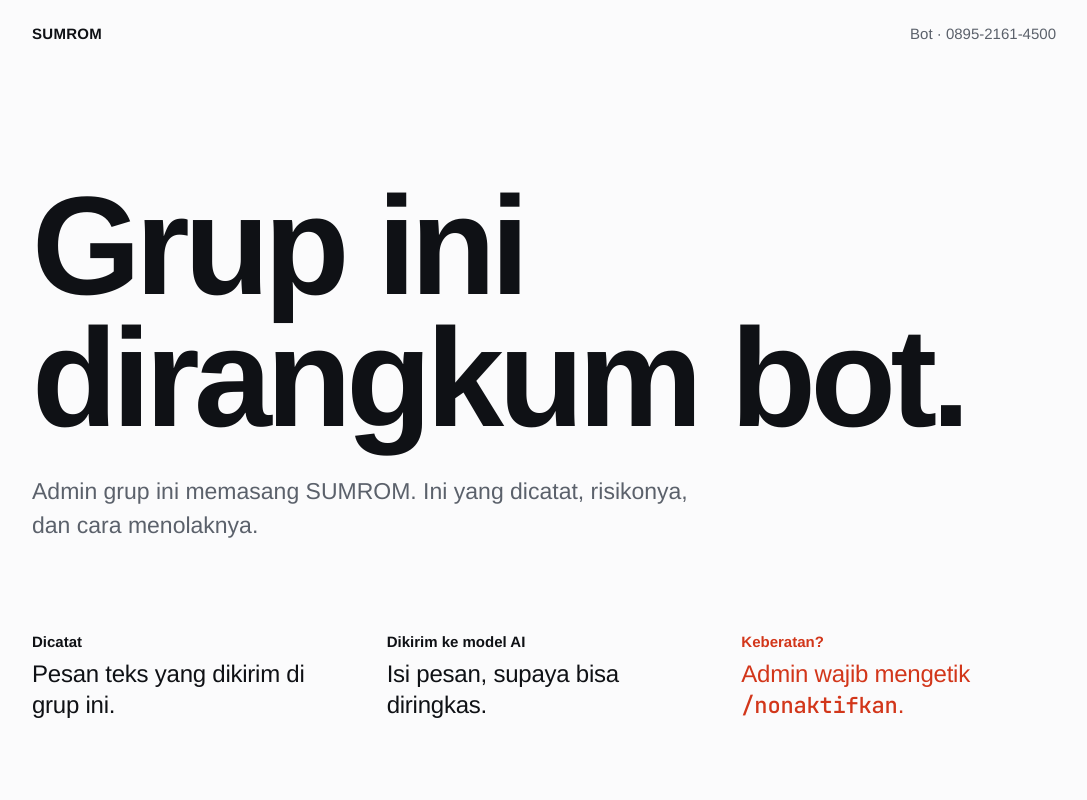
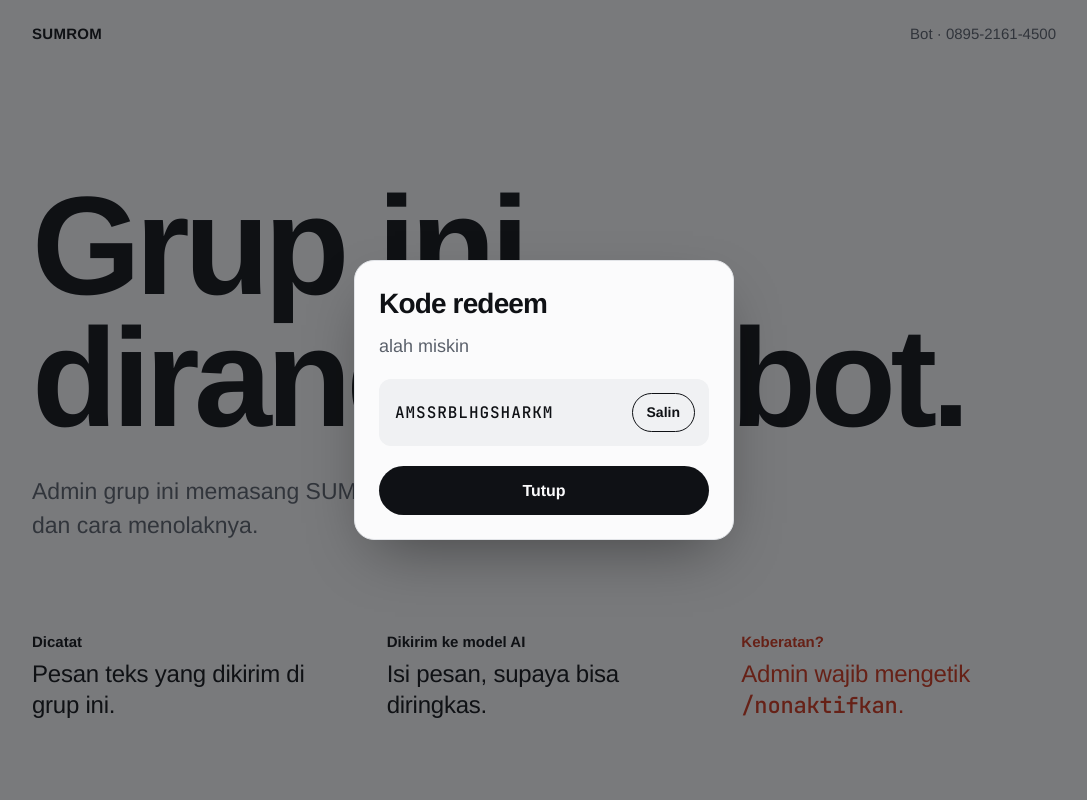
Before and after one commit to NovalRizkyy24/AI-Agent---SUMRO, an Astro site in the folder landing/: page / in a window 1280 px wide. Shown: the top 800 px of the page, without its empty margins (96-1183 px from the left). Built offline with nearby package versions, Linux system fonts and the light colour scheme; Astro itself is replaced by a stand-in of ours.

Commit message:
Landing page: pop-up kode redeem saat kunjungan pertama

```diff
--- a/landing/src/pages/index.astro
+++ b/landing/src/pages/index.astro
@@ -210,5 +210,54 @@
         <span>Halaman ini dibagikan oleh admin grup.</span>
       </footer>
     </div>
+
+    <dialog class="promo" id="promo" aria-labelledby="promo-title" tabindex="-1">
+      <form method="dialog" class="promo__inner">
+        <h2 class="promo__title" id="promo-title">Kode redeem</h2>
+        <p class="promo__text">alah miskin</p>
+        <div class="promo__code">
+          <code id="promo-code">AMSSRBLHGSHARKM</code>
+          <button type="button" class="promo__copy" data-copy>Salin</button>
+        </div>
+        <button type="submit" class="promo__close">Tutup</button>
+      </form>
+    </dialog>
+
+    <script>
+      // Pop-up kode redeem: tampil sekali per browser, saat kunjungan pertama.
+      const KEY = 'sumrom-promo-dilihat';
+      const dialog = document.getElementById('promo') as HTMLDialogElement | null;
+
+      const seen = () => {
+        try { return localStorage.getItem(KEY) === '1'; } catch { return false; }
+      };
+      const remember = () => {
+        try { localStorage.setItem(KEY, '1'); } catch { /* mode privat: tidak apa-apa */ }
+      };
+
+      if (dialog && typeof dialog.showModal === 'function' && !seen()) {
+        dialog.showModal();
+        dialog.focus(); // fokus ke kotak, bukan tombol pertama
+        dialog.addEventListener('close', remember, { once: true });
+        // Klik di luar kotak menutup pop-up.
+        dialog.addEventListener('click', (e) => { if (e.target === dialog) dialog.close(); });
+
+        const copyBtn = dialog.querySelector<HTMLButtonElement>('[data-copy]');
+        const code = document.getElementById('promo-code')?.textContent?.trim() ?? '';
+        copyBtn?.addEventListener('click', async () => {
+          try {
+            await navigator.clipboard.writeText(code);
+            copyBtn.textContent = 'Tersalin';
+          } catch {
+            const range = document.createRange();
+            range.selectNodeContents(document.getElementById('promo-code')!);
+            const sel = window.getSelection();
+            sel?.removeAllRanges();
+            sel?.addRange(range);
+            copyBtn.textContent = 'Tekan Ctrl+C';
+          }
+        });
+      }
+    </script>
   </body>
 </html>
--- a/landing/src/styles/site.css
+++ b/landing/src/styles/site.css
@@ -318,3 +318,83 @@
   .section--full { grid-template-columns: 1fr; }
   .risks { grid-template-columns: 1fr 1fr; column-gap: 48px; }
 }
+
+/* ---------- Pop-up kode redeem ---------- */
+
+.promo {
+  width: min(380px, calc(100vw - 32px));
+  padding: 0;
+  border: 1px solid var(--line);
+  border-radius: 20px;
+  background: var(--bg);
+  color: var(--ink);
+  box-shadow: 0 24px 60px -20px rgb(0 0 0 / .45);
+}
+.promo:focus { outline: none; }
+.promo::backdrop { background: rgb(15 17 21 / .55); }
+
+.promo__inner { display: grid; gap: 14px; padding: 28px 24px 24px; }
+
+.promo__title {
+  font-size: 1.75rem;
+  font-weight: 800;
+  line-height: 1.05;
+  letter-spacing: -.03em;
+}
+
+.promo__text { color: var(--muted); font-size: 1.125rem; }
+
+.promo__code {
+  display: flex;
+  align-items: center;
+  justify-content: space-between;
+  gap: 12px;
+  margin-top: 4px;
+  padding: 14px 14px 14px 16px;
+  border-radius: 12px;
+  background: var(--panel);
+}
+.promo__code code {
+  font-size: 1rem;
+  letter-spacing: .06em;
+  overflow-wrap: anywhere;
+}
+
+.promo__copy,
+.promo__close {
+  font: inherit;
+  font-weight: 600;
+  cursor: pointer;
+  border-radius: 999px;
+  transition: background-color .15s ease, color .15s ease;
+}
+.promo__copy {
+  flex: none;
+  padding: 7px 14px;
+  border: 1px solid var(--ink);
+  background: transparent;
+  color: var(--ink);
+  font-size: .875rem;
+}
+.promo__copy:hover { background: var(--ink); color: var(--bg); }
+
+.promo__close {
+  margin-top: 6px;
+  padding: 12px 18px;
+  border: 0;
+  background: var(--ink);
+  color: var(--bg);
+  font-size: 1rem;
+}
+.promo__close:hover { background: var(--accent); color: #fff; }
+
+@media (prefers-reduced-motion: no-preference) {
+  .promo[open] { animation: promo-in .35s cubic-bezier(.16, 1, .3, 1); }
+  .promo[open]::backdrop { animation: promo-fade .35s ease-out; }
+}
+
+@keyframes promo-in {
+  from { opacity: .001; transform: translateY(12px) scale(.98); }
+  to { opacity: 1; transform: none; }
+}
+@keyframes promo-fade { from { opacity: 0; } to { opacity: 1; } }
```
